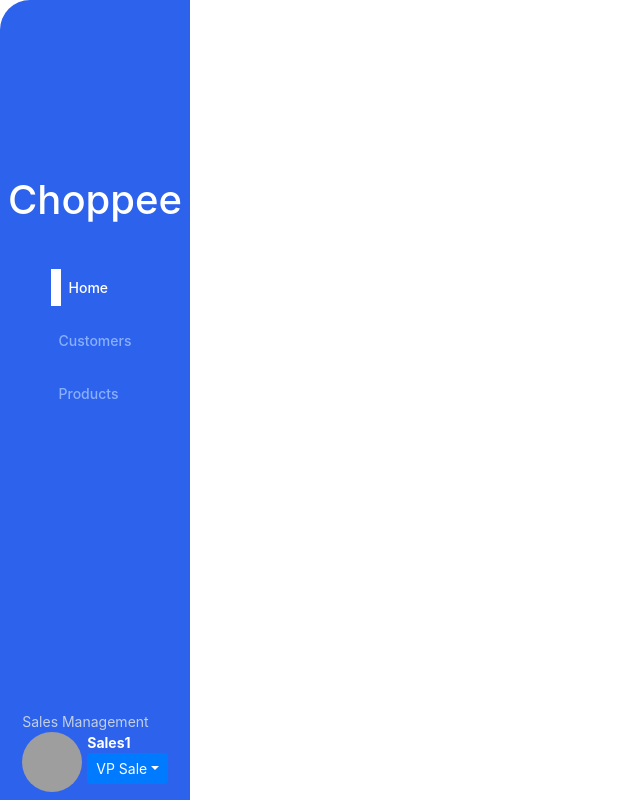
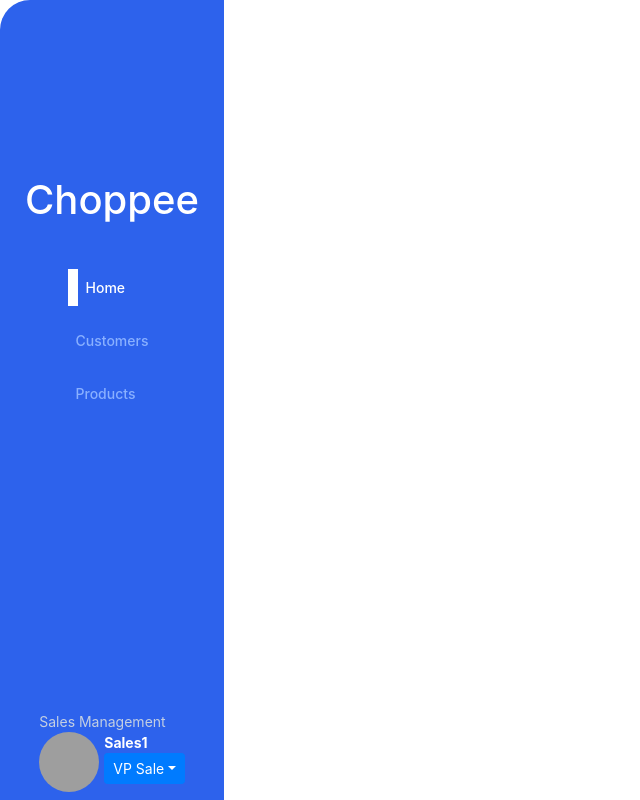
Before and after one commit to hepatophyta/CHOPPEE-DB, a Next.js app: page /home in a window 1280 px wide. Shown: the whole page, without its empty margins (0-640 px from the left). Built offline with nearby package versions, Linux system fonts and the light colour scheme; grey boxes are pictures that could not be loaded.

Commit message:
Fix sidebar

```diff
--- a/src/components/Sidebar.tsx
+++ b/src/components/Sidebar.tsx
@@ -36,7 +36,12 @@ const Menu = () => {
 
 export const Sidebar = () => {
   return (
-    <div className="d-flex flex-column align-items-center p-2" id="sidebar-wrapper">
+    <div style={{ width: '17rem' }}>
+      <div
+        className="d-flex flex-column align-items-center p-2"
+        style={{ width: '14rem' }}
+        id="sidebar-wrapper"
+      >
 			<div>&nbsp;</div>
 			<div>&nbsp;</div>
 			<div>&nbsp;</div>
@@ -70,5 +75,6 @@ export const Sidebar = () => {
 				</div>
 			</div>
 		</div>
+    </div>
   )
 }
```
